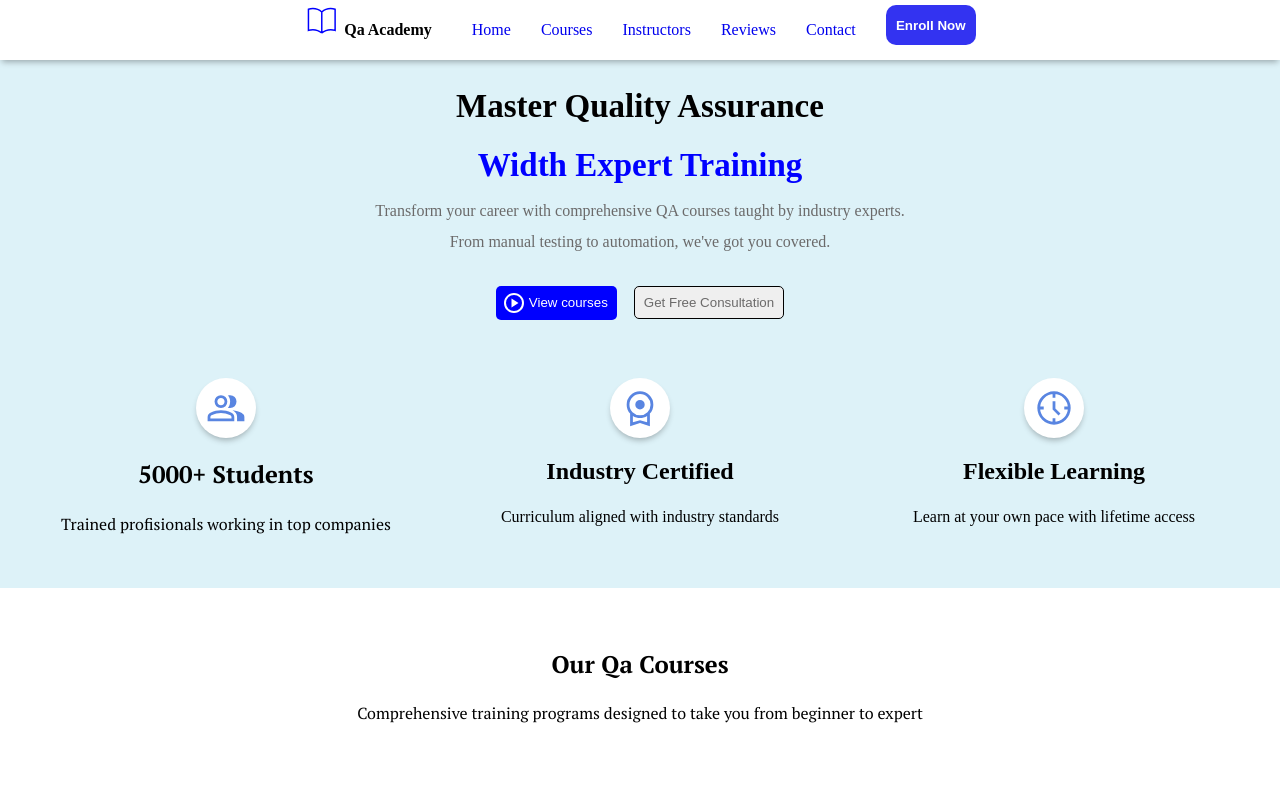
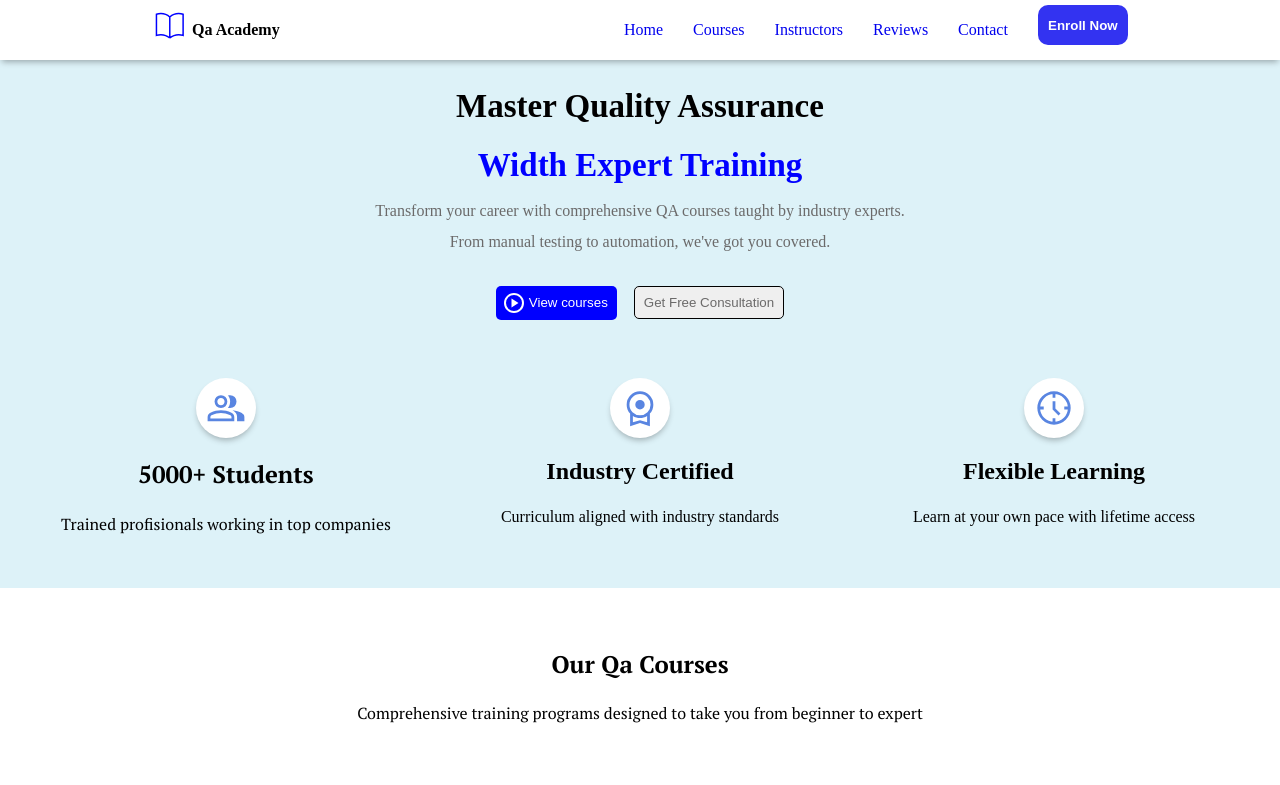
Before and after one commit to juraevibrahim01/qa, a plain HTML site: page index.html in a window 1280 px wide. Shown: the top 785 px of the page. Drawn offline with Linux system fonts and the light colour scheme; a web font is replaced by a local one.

Commit message:
Обновили header

```diff
--- a/index.html
+++ b/index.html
@@ -26,11 +26,13 @@
         <div id="root">
             <div class="flex">
                 <div class="svg">
+                    <div>
                     <svg xmlns="http://www.w3.org/2000/svg" width="40px" height="40px" fill="none" viewBox="0 0 27 27" strokeWidth={1.5} stroke="blue" className="size-6">
                     <path strokeLinecap="round" strokeLinejoin="round" d="M12 6.042A8.967 8.967 0 0 0 6 3.75c-1.052 0-2.062.18-3 .512v14.25A8.987 8.987 0 0 1 6 18c2.305 0 4.408.867 6 2.292m0-14.25a8.966 8.966 0 0 1 6-2.292c1.052 0 2.062.18 3 .512v14.25A8.987 8.987 0 0 0 18 18a8.967 8.967 0 0 0-6 2.292m0-14.25v14.25" />
                     </svg>
+                    </div>
+                    <span class="items-center bold">Qa Academy</span>
                 </div>
-                <span class="items-center bold">Qa Academy</span>
                 <nav class="flex-gap">
                     <ul class="flex-gap">
                         <li><a href="#">Home</a></li>
--- a/style.css
+++ b/style.css
@@ -37,7 +37,7 @@ footer {
 .flex {
     display: flex;
     align-items: center;
-    justify-content: center;
+    justify-content:space-around;
 
 }
 
@@ -50,6 +50,8 @@ footer {
 
 .svg  {
     height: 90%;
+    display: flex;
+    align-items: center;
 }
 
 .bold {
@@ -741,19 +743,18 @@ div.flex-gorizontal {
 .burger-menu ul li{
     display: flex;
     width: 70%;
+
 }
 
  .burger-menu ul li a:hover{
     background-color: #555;
     color: white;
- }
+}
 
  .burger-menu ul li a {
-
-    width: 35%;;
+    /* width: 35%; */
     font-size: 24px;
     padding: 8px 16px;
-
  }
 
 .burger-menu-fix {
```
